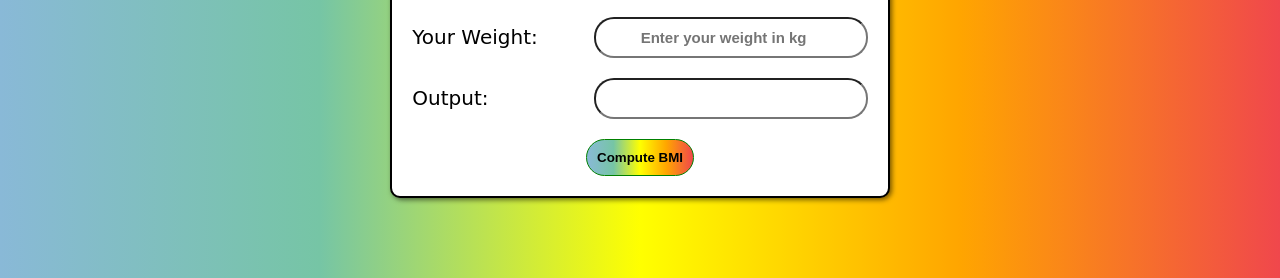
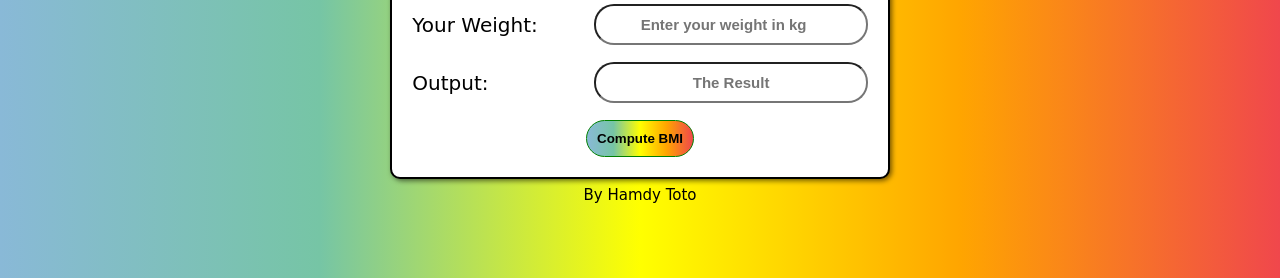
Before and after one commit to hamdytoto/30-simple-projects-with-JS, a plain HTML site: page project23 -BMI calculator/index.html in a window 1280 px wide. Shown: the part 522-800 px from the top of the page. Drawn offline with Linux system fonts and the light colour scheme.

Commit message:
adding some things

```diff
--- a/project23 -BMI calculator/index.html
+++ b/project23 -BMI calculator/index.html
@@ -36,11 +36,19 @@
 				</div>
 				<div class="inputEl">
 					<label for="output">Output:</label>
-					<input type="text" name="output" id="output" />
+					<input
+						type="text"
+						name="output"
+						id="output"
+						placeholder="The Result"
+					/>
 				</div>
 				<button id="ComputeBMI">Compute BMI</button>
 			</div>
 		</div>
+		<p style="margin-top: 7px; font-size: 15px; text-transform: capitalize">
+			by hamdy toto
+		</p>
 
 		<script src="main.js"></script>
 	</body>
--- a/project23 -BMI calculator/style.css
+++ b/project23 -BMI calculator/style.css
@@ -39,7 +39,7 @@ body {
 	width: 100%;
 	flex-direction: column;
 	padding: 10px;
-	row-gap: 20px;
+	row-gap: 17px;
 	& > .inputEl {
 		display: flex;
 		flex-direction: row;
```
